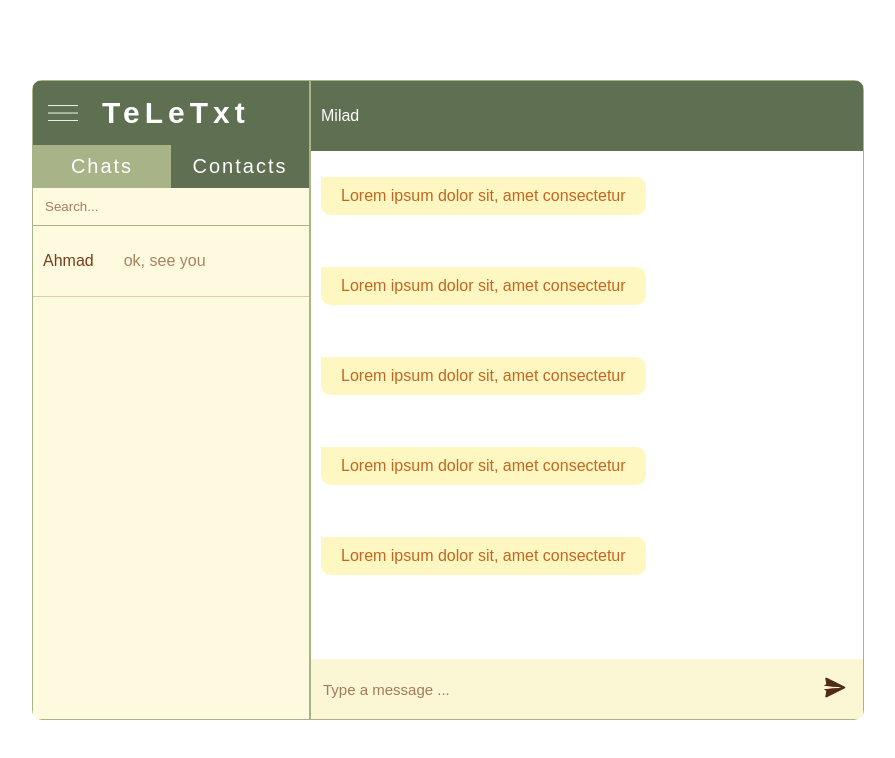
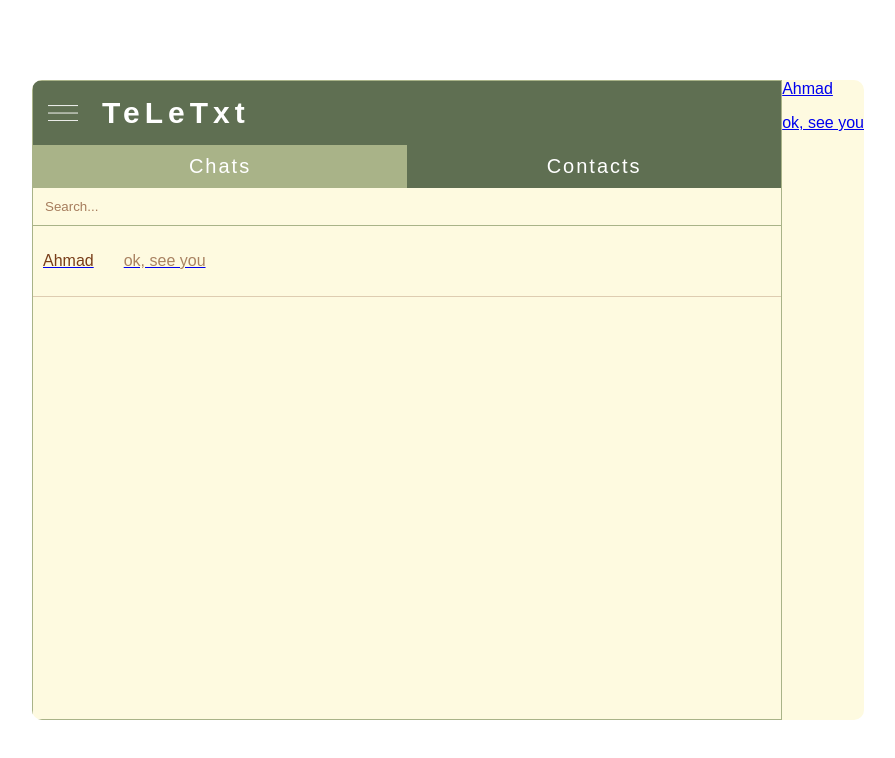
Before and after one commit to marzie-nd/teletxt, a React (Create React App) app: page /home in a window 1280 px wide. Shown: the top 758 px of the page, without its empty margins (192-1087 px from the left). Built offline with nearby package versions, Linux system fonts and the light colour scheme.

Commit message:
handle open/close Chat component

```diff
--- a/src/components/Chats.jsx
+++ b/src/components/Chats.jsx
@@ -1,9 +1,13 @@
+import { Route, Routes } from "react-router-dom";
 import Users from "./Users";
+
 
 const Chats = () => {
   return (
     <div className="chats">
-      <Users />
+      <Routes>
+        <Route index element={<Users />} />
+      </Routes>
     </div>
   );
 };
--- a/src/components/Users.jsx
+++ b/src/components/Users.jsx
@@ -1,16 +1,19 @@
-import React from 'react'
+import { Link } from "react-router-dom";
 
-const Users = () => {
+const Users = ({ onchatToggle }) => {
+
   return (
-    <div className='users'>
-      <div className="userChat">
+    <div className="users">
+      <Link to={{}} onClick={onchatToggle}>
+        <div className="userChat">
           <div className="userChatInfo">
             <div className="user">Ahmad</div>
             <p>ok, see you</p>
           </div>
-      </div>
+        </div>
+      </Link>
     </div>
-  )
-}
+  );
+};
 
-export default Users
+export default Users;
--- a/src/pages/Home.jsx
+++ b/src/pages/Home.jsx
@@ -1,13 +1,24 @@
+import { useState } from "react";
 import "../styles.scss";
+import Users from "../components/Users";
 import Chat from "../components/Chat";
 import Sidebar from "../components/Sidebar";
 
 const Home = () => {
+  const [isChatOpen, setIsChatOpen] = useState(false);
+
+  const handleChatToggle = () => {
+    setIsChatOpen(!isChatOpen);
+  };
+
   return (
     <div className="home">
       <div className="wrapper">
         <Sidebar />
-        <Chat />
+        <div className="content">
+          <Users onChatToggle={handleChatToggle} />
+          {isChatOpen && <Chat />}
+        </div>
       </div>
     </div>
   );
--- a/src/styles.scss
+++ b/src/styles.scss
@@ -225,6 +225,7 @@
       }
 
       .chats {
+        .users {
           .userChat {
             padding: 10px;
             display: flex;
@@ -245,7 +246,6 @@
 
               .user {
                 font-size: 16px;
-
               }
 
               p {
@@ -255,6 +255,10 @@
             }
           }
         }
+      }
+    }
+    .content {
+
     }
 
     .chat {
@@ -291,8 +295,8 @@
           display: flex;
           flex-direction: column;
           p {
-            background-color: #FFF7C1;
-            color: #C4661F;
+            background-color: #fff7c1;
+            color: #c4661f;
             padding: 10px 20px;
             border-radius: 0px 10px 10px 10px;
             max-width: max-content;
```
Also changed, not shown: src/components/Input.jsx (line endings or trailing spaces). Lines whose indentation alone changed are shown as unchanged.
